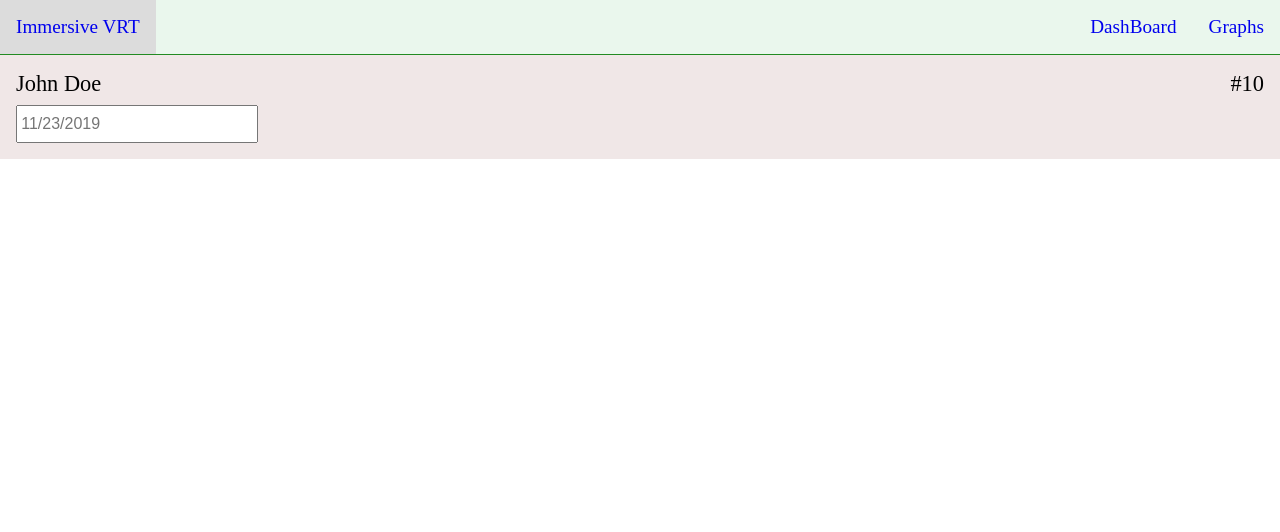
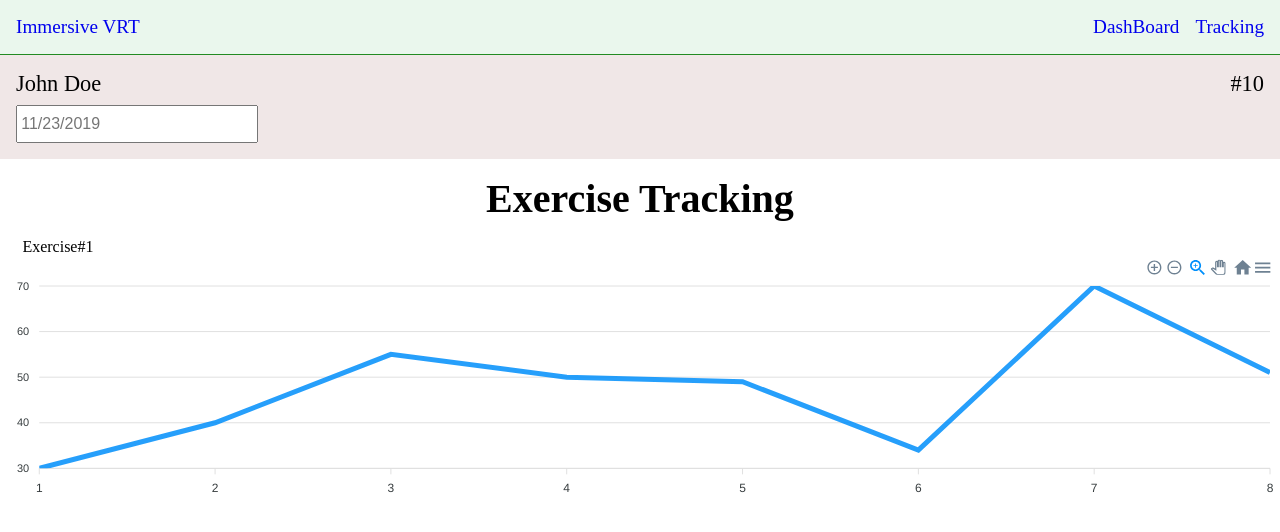
Before and after one commit to ysongh/excecise-time, a React (Create React App) app: page /track in a window 1280 px wide. Shown: the top 532 px of the page. Built offline with nearby package versions, Linux system fonts and the light colour scheme.

Commit message:
install react apexcharts and add line graph

```diff
--- a/package.json
+++ b/package.json
@@ -3,7 +3,9 @@
   "version": "0.1.0",
   "private": true,
   "dependencies": {
+    "apexcharts": "^3.10.1",
     "react": "^16.12.0",
+    "react-apexcharts": "^1.3.3",
     "react-datepicker": "^2.10.1",
     "react-dom": "^16.12.0",
     "react-router-dom": "^5.1.2",
--- a/src/App.js
+++ b/src/App.js
@@ -4,6 +4,7 @@
 import Navbar from './component/Navbar';
 import Patient from './component/Patient';
 import DashBoard from './component/DashBoard';
+import Track from './component/Track';
 
 function App() {
   return (
@@ -12,6 +13,7 @@
         <Navbar />
         <Patient />
         <Route exact path="/" component={DashBoard} />
+        <Route exact path="/track" component={Track} />
       </header>
     </Router>
   );
--- /dev/null
+++ b/src/component/LineGraph.js
@@ -0,0 +1,40 @@
+import Chart from "react-apexcharts";
+import React from 'react';
+
+class LineGraph extends React.Component {
+    state = {
+        options: {
+            chart: {
+                id: "basic-line"
+            },
+            xaxis: {
+                categories: [1, 2, 3, 4, 5, 6, 7, 8]
+            }
+        },
+        series: [
+            {
+                name: "Time",
+                data: [30, 40, 55, 50, 49, 34, 70, 51]
+            }
+        ]
+    };
+
+    render() {
+        return (
+            <div className="app">
+                <div className="row">
+                    <div className="mixed-chart">
+                        <Chart
+                            options={this.state.options}
+                            series={this.state.series}
+                            type="line"
+                            height="250"
+                        />
+                    </div>
+                </div>
+            </div>
+        );
+    }
+}
+
+export default LineGraph;
--- a/src/component/Navbar.js
+++ b/src/component/Navbar.js
@@ -13,7 +13,7 @@
                     <Link to="/" className="nav__link">DashBoard</Link>
                 </li>
                 <li className="nav__item">
-                    <Link to="/graph" className="nav__link">Graphs</Link>
+                    <Link to="/track" className="nav__link">Tracking</Link>
                 </li>
             </ul>
             </div>
--- /dev/null
+++ b/src/component/Track.js
@@ -0,0 +1,17 @@
+import React, { Component } from 'react';
+
+import LineGraph from './LineGraph';
+
+class Track extends Component{
+    render(){
+        return(
+            <div className="track">
+                <h1 className="dashBoard__title">Exercise Tracking</h1>
+                <p className="track__exerciseTitle">Exercise#1</p>
+                <LineGraph />
+            </div>
+        )
+    }
+}
+
+export default Track;
--- a/src/index.css
+++ b/src/index.css
@@ -13,7 +13,7 @@
 
 .dashBoard__title{
     text-align: center;
-    font-size: 3rem;
+    font-size: 2.5rem;
     margin-bottom: 1rem;
 }
 
@@ -42,7 +42,6 @@
     align-items: center;
     padding: 2rem;
     background-color: antiquewhite;
-
 }
 
 .dashBoard__checkboxGroup input{
@@ -67,6 +66,15 @@
     padding: .3rem;
     right: 0;
     cursor: pointer;
+}
+
+/* track */
+.track{
+    padding-top: 1rem;
+}
+
+.track__exerciseTitle{
+    margin-left: 1.4rem;
 }
 
 /* patient */
@@ -94,6 +102,7 @@
     justify-content: space-between;
     background-color: #eaf7ed;
     border-bottom: 1px solid forestgreen;
+    padding: 0 .5rem;
 }
 
 .nav__list{
@@ -108,7 +117,7 @@
 
 .nav__link{
     font-size: 1.2rem;
-    padding: 1rem;
+    padding: 1rem .5rem;
     text-decoration: none;
     cursor: pointer;
 }
```
